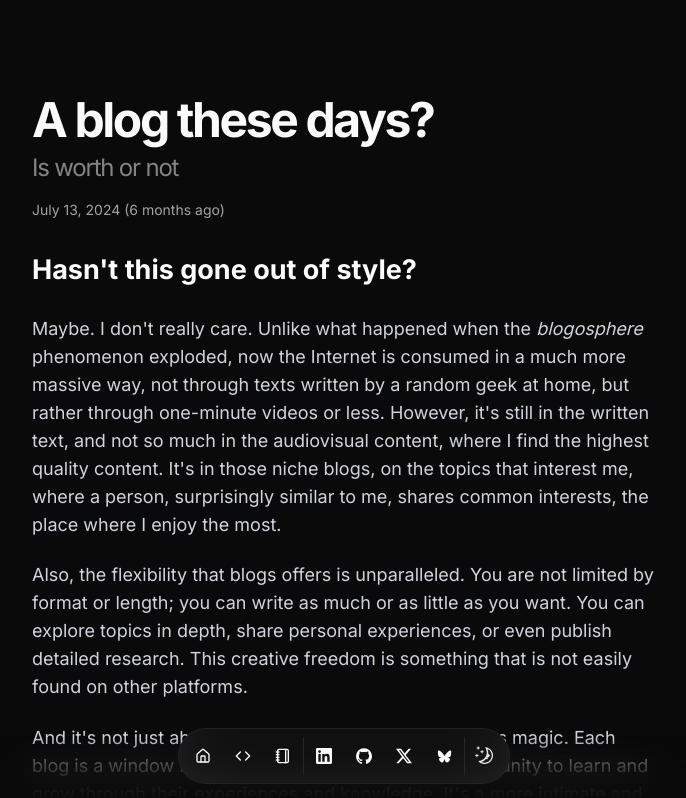
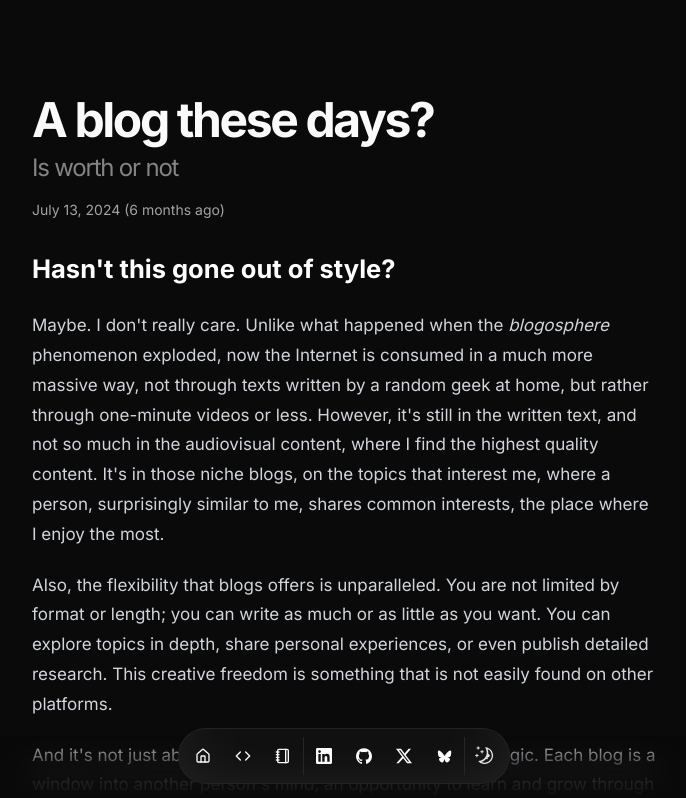
Before and after one commit to isaias-alt/lucasco.dev, a Next.js app: page /blog/a-blog-these-days in a window 1280 px wide. Shown: the top 798 px of the page, without its empty margins (296-982 px from the left). Built offline with nearby package versions, Linux system fonts and the light colour scheme.

Commit message:
update blog post text size to 17px for improved readability

```diff
--- a/src/app/blog/[slug]/page.tsx
+++ b/src/app/blog/[slug]/page.tsx
@@ -105,7 +105,7 @@ export default async function Blog({
         </Suspense>
       </div>
       <article
-        className="prose dark:prose-invert mb-12 text-lg"
+        className="prose dark:prose-invert mb-12 text-[17px]"
         dangerouslySetInnerHTML={{ __html: post.source }}
       />
     </section>
```
